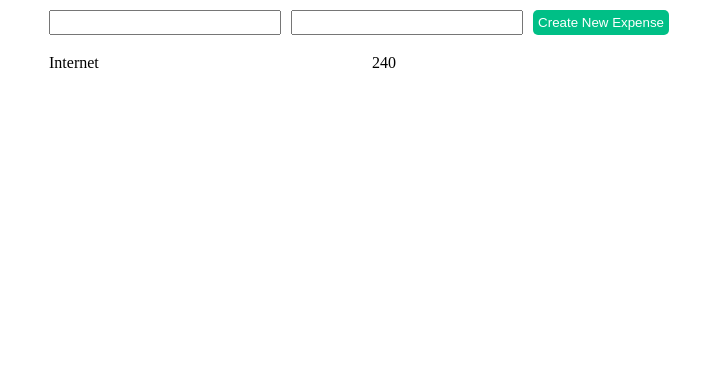
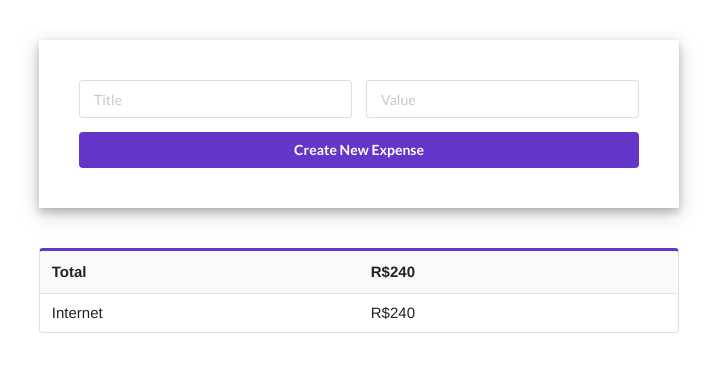
Before and after one commit to thomazmz/logbook-web, a React (Create React App) app: page / in a window 1280 px wide. Shown: the top 372 px of the page, without its empty margins (281-998 px from the left). Built offline with nearby package versions, Linux system fonts and the light colour scheme.

Commit message:
Use Semantic UI css

```diff
--- a/public/index.html
+++ b/public/index.html
@@ -1,8 +1,9 @@
 <!DOCTYPE html>
 <html lang="en">
   <head>
+    <title>Logbook</title>
     <meta charset="utf-8" />
-    <title>Logbook</title>
+    <link rel="stylesheet" href="https://cdnjs.cloudflare.com/ajax/libs/semantic-ui/2.4.1/semantic.min.css" />
   </head>
   <body>
     <noscript>You need to enable JavaScript to run this app.</noscript>
--- a/src/App.js
+++ b/src/App.js
@@ -1,6 +1,5 @@
 import React from 'react';
 import ExpensesPage from './components/ExpensesPage'
-import './style/normalize.css'
 import './style/App.css'
 
 function App() {
--- a/src/components/CreateExpenseForm.js
+++ b/src/components/CreateExpenseForm.js
@@ -14,24 +14,29 @@ class CreateExpenseForm extends React.PureComponent {
 
   render() {
     return (
-      <form className={'expenseForm'} onSubmit={this.createExpense}>
-
+      <form className={'createExpenseForm section ui form'} onSubmit={this.createExpense}>
+        <div className={'two fields'}>
+          <div class='field'>
             <Input
+              placeholder={'Title'}
               keyName={'title'}
               placeHolder={'Expense Title'}
               setFieldValue={this.setFieldValue}
             />
-
+          </div>
+          <div class="field">
             <Input
+              placeholder={'Value'}
               keyName={'value'}
-          placeHolder={'Expense Value'}
               setFieldValue={this.setFieldValue}
             />
-
-        <button type='submit'>
+          </div>
+        </div>
+        <div class="field">
+          <button className={'fluid ui violet button'} type='submit'>
             Create New Expense
           </button>
-
+        </div>
       </form>
     );
   }
--- a/src/components/ExpenseItem.js
+++ b/src/components/ExpenseItem.js
@@ -2,10 +2,10 @@ import React from 'react';
 
 function ExpensesListItem(props) {
   return (
-    <li>
-      <p>{props.item.title}</p>
-      <p>{props.item.value}</p>
-    </li>
+    <tr>
+      <td>{props.item.title}</td>
+      <td>{'R$' + props.item.value}</td>
+    </tr>
   );
 }
 
--- a/src/components/ExpensesList.js
+++ b/src/components/ExpensesList.js
@@ -1,14 +1,37 @@
 import React from 'react';
 import ExpensesListItem from './ExpenseItem';
 
-function ExpensesList(props) {
-  return (
-    <ul className='expensesList'>
-      {props.expenses.map((expense, index) => (
-        <ExpensesListItem key={index} item={expense} />
-      ))}
-    </ul>
-  );
+class ExpensesList extends React.PureComponent {
+
+  buildItems() {
+    return this.props.expenses.map((expense, index) => (
+      <ExpensesListItem key={index} item={expense} />
+    ))
+  }
+
+  getTotal() {
+    return this.props.expenses
+    .map(expense => expense.value)
+    .reduce((prev, next) => parseFloat(prev) + parseFloat(next))
+  }
+
+  render() {
+    return (
+      <div className='expenseList'>
+        <table className='ui violet fixed table'>
+          <thead>
+            <tr>
+              <th>{'Total'}</th>
+              <th>{'R$' + this.getTotal()}</th>
+            </tr>
+          </thead>
+          <tbody>
+            {this.buildItems()}
+          </tbody>
+        </table>
+      </div>
+    )
+  }
 }
 
 export default ExpensesList;
--- a/src/components/ExpensesPage.js
+++ b/src/components/ExpensesPage.js
@@ -13,16 +13,13 @@ class ExpensesPage extends React.PureComponent {
   }
 
   createExpense = expense => {
-    console.log(this.state)
     ExpenseApi.create(expense);
     this.setState({
       expenses: ExpenseApi.getAll()
     });
-    console.log(this.state)
   }
 
   render() {
-    console.log('!')
     return (
       <React.Fragment>
         <CreateExpenseForm onSubmit={this.createExpense} />
--- a/src/components/Input.js
+++ b/src/components/Input.js
@@ -8,10 +8,13 @@ class Input extends React.PureComponent {
 
   render() {
     return (
-      <input
-        type={this.props.type || 'text'}
-        onChange={this.changeHandler(this.props.keyName)}
-      />
+      <div className={'ui input'}>
+        <input
+          type={this.props.type || 'text'}
+          placeholder={this.props.placeholder || ''}
+          onChange={this.changeHandler(this.props.keyName)}
+        />
+      </div>
     );
   }
 }
--- a/src/style/App.css
+++ b/src/style/App.css
@@ -1,4 +1,7 @@
-@import-normalize;
+body {
+  font-size: 10px;
+  font-family: Helvetica, Arial, sans-serif;
+}
 
 .App  {
   display: flex;
@@ -6,65 +9,19 @@
   align-items: center;
 }
 
-/* Expense Form */
-
-.expenseForm {
-  display: flex;
-  flex-direction: row;
-  box-sizing: border-box;
-  justify-content: space-between;
-  width: 50%;
-  padding: 10px;
+.createExpenseForm {
+  padding: 40%;
 }
 
-.expenseForm input {
-  flex-grow: 1;
-  margin-right: 10px;
-  outline: none;
+.createExpenseForm {
+  width: 50%;
+  margin-top: 40px;
+  padding: 40px;
+  box-shadow: 0 4px 8px 0 rgba(0, 0, 0, 0.2), 0 6px 20px 0 rgba(0, 0, 0, 0.19);
 }
 
-.expenseForm button {
-  display: flex;
-  justify-content: center;
-  padding: 5px;
-  background-color: #00bf86;
-  color: white;
-  outline: none;
-  border-radius: 5px;
-  border: none;
-  cursor: pointer;
+.expenseList {
+  width: 50%;
+  margin-top: 40px;
+  font-size: 1.5em;
 }
-
-.expenseForm button:hover,
-.expenseForm button:focus {
-  background-color: #04d193;
-}
-
-.expenseForm input:focus {
-  border: none;
-  box-shadow: 0 0 2pt 1pt #04d193;
-}
-
-/* Expense List */
-
-.expensesList {
-  display: flex;
-  flex-direction: column;
-  box-sizing: border-box;
-  justify-content: space-between;
-  width: 50%;
-  padding: 10px;
-}
-
-.expensesList li {
-  margin: 0;
-  padding: 0;
-  display: flex;
-  flex-direction: row;
-  width: 100%;
-}
-
-.expensesList li p {
-
-  flex-grow: 1;
-}
```
Lines whose indentation alone changed are shown as unchanged.
